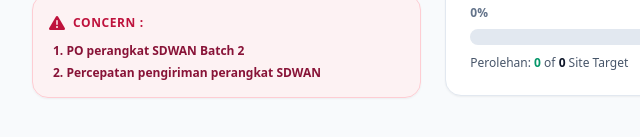
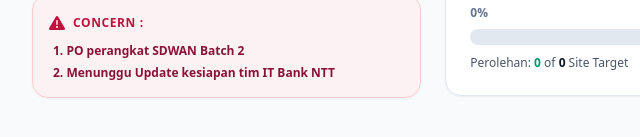
Before and after one commit to dediriant3-a11y/astinet-SDWAN-Bank-NTT, a plain HTML site: page index.html in a window 1280 px wide. Shown: the part 731-868 px from the top of the page, 0-640 px from the left. Drawn offline with nearby package versions, Linux system fonts and the light colour scheme; no server answers.

Commit message:
Update index.html

```diff
--- a/index.html
+++ b/index.html
@@ -166,7 +166,7 @@
                     </div>
                     <ol class="list-decimal list-inside text-xs font-semibold text-rose-900 space-y-1.5 pl-1">
                         <li>PO perangkat SDWAN Batch 2</li>
-                        <li>Percepatan pengiriman perangkat SDWAN</li>
+                        <li>Menunggu Update kesiapan tim IT Bank NTT</li>
                     </ol>
                 </div>
 
```
